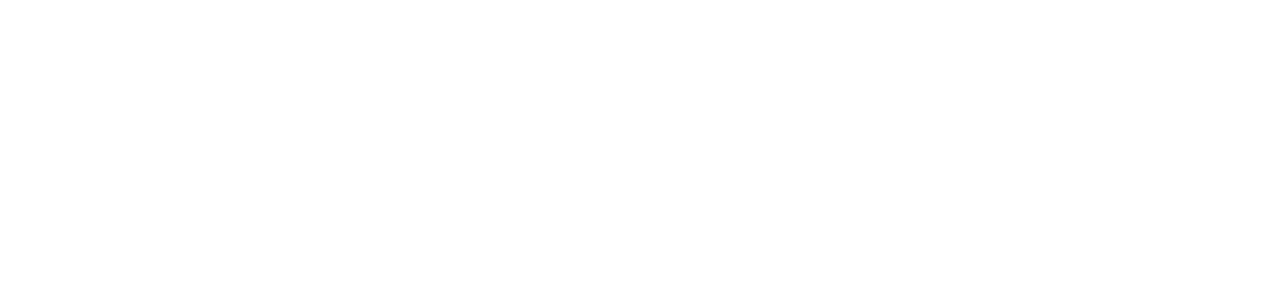
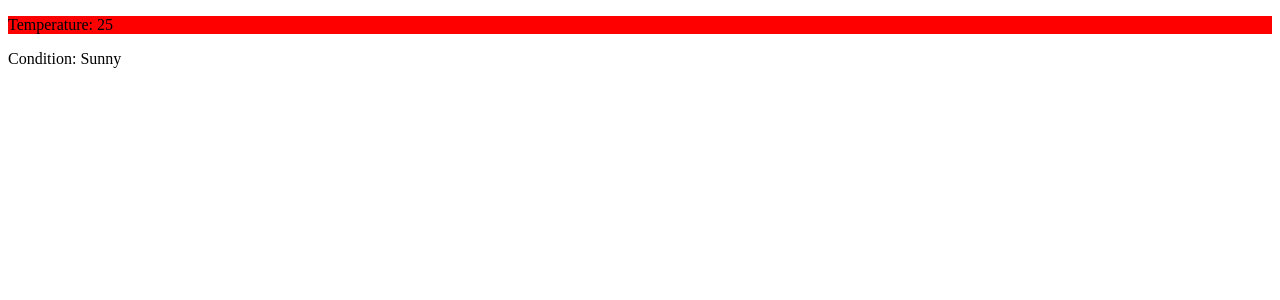
Before and after one commit to acciojob/conditional-weather-report-Rudranil8, a React app: page / in a window 1280 px wide. Shown: the top 300 px of the page. Built offline with nearby package versions, Linux system fonts and the light colour scheme.

Commit message:
Update App.js

```diff
--- a/src/components/App.js
+++ b/src/components/App.js
@@ -1,11 +1,16 @@
-
 import React from "react";
 import './../styles/App.css';
 
 const App = () => {
+  const weather = {
+    temperature: 25,
+    conditions: "Sunny"
+  }
   return (
     <div>
-        {/* Do not remove the main div */}
+        <p style={weather.temperature> 20?{backgroundColor:'red'}:{backgroundColor:'blue'}}>Temperature: {weather.temperature}</p>
+        <span > Condition: {weather.conditions}</span>
+
     </div>
   )
 }
```
